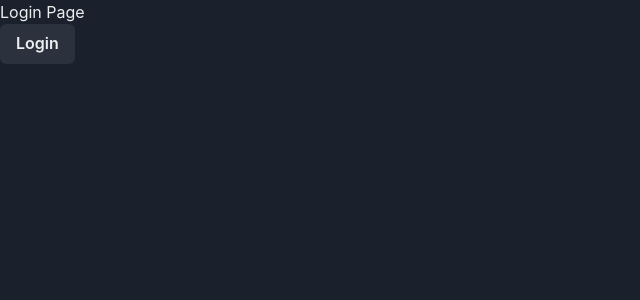
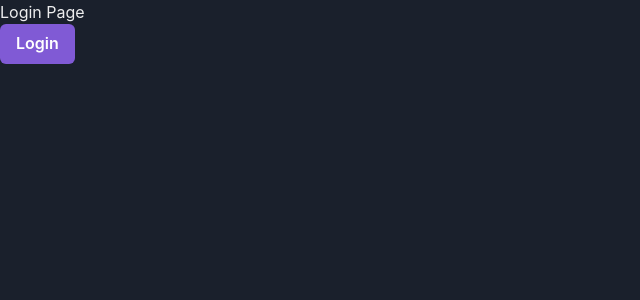
Before and after one commit to bipin-work/todo-jotai, a React app: page /login in a window 1280 px wide. Shown: the top 300 px of the page, without its empty margins (0-640 px from the left). Built offline with nearby package versions, Linux system fonts and the light colour scheme.

Commit message:
Add theme configs for button and checkbox

```diff
--- a/src/styles/theming/theme.ts
+++ b/src/styles/theming/theme.ts
@@ -3,6 +3,35 @@ import { extendTheme } from "@chakra-ui/react";
 const config = {
   initialColorMode: "dark",
   useSystemColorMode: false,
+};
+
+const components = {
+  Button: {
+    variants: {
+      solid: {
+        bg: "purple.500", // Default background color for solid variant
+        color: "white", // Default text color for solid variant
+        _hover: {
+          bg: "purple.600", // Background color on hover for solid variant
+        },
+      },
+    },
+  },
+  Checkbox: {
+    baseStyle: {
+      control: {
+        _checked: {
+          bg: "purple.500", // background color when checked
+          borderColor: "pruple.500", // border color when checked
+          color: "white", // checkmark color
+          _hover: {
+            bg: "purple.600", // background color when checked and hovered
+            borderColor: "pruple.600", // border color when checked and hovered
+          },
+        },
+      },
+    },
+  },
 };
 
 const colors = {
@@ -23,7 +52,7 @@ const fonts = {
   body: "'Inter', sans-serif",
 };
 
-const theme = extendTheme({ config, breakpoints, fonts, colors });
+const theme = extendTheme({ config, breakpoints, fonts, colors, components });
 export const bgTheme = { light: "gray.100", dark: "gray.700" };
 
 export default theme;
```
